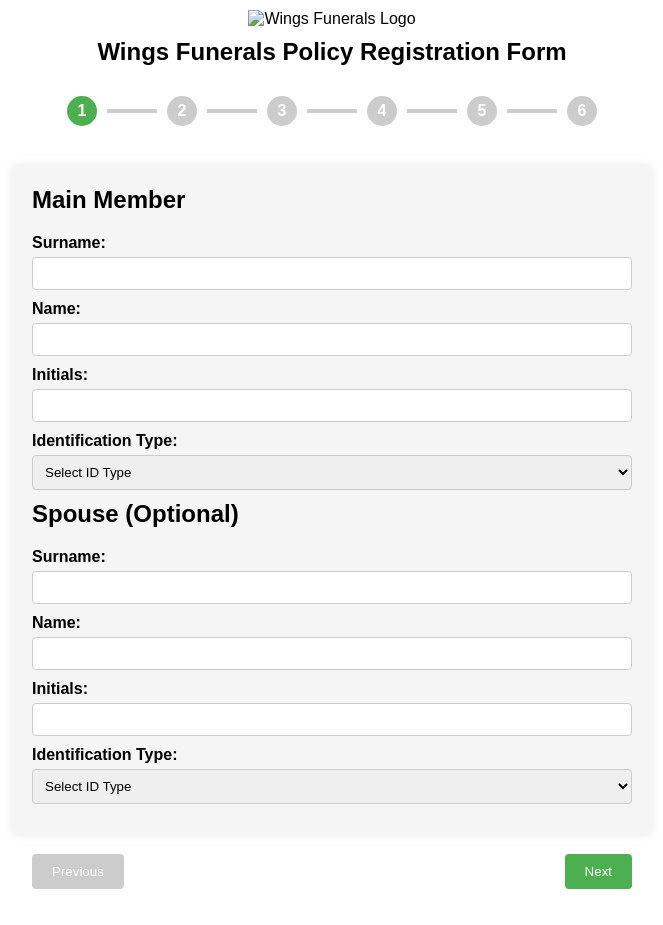
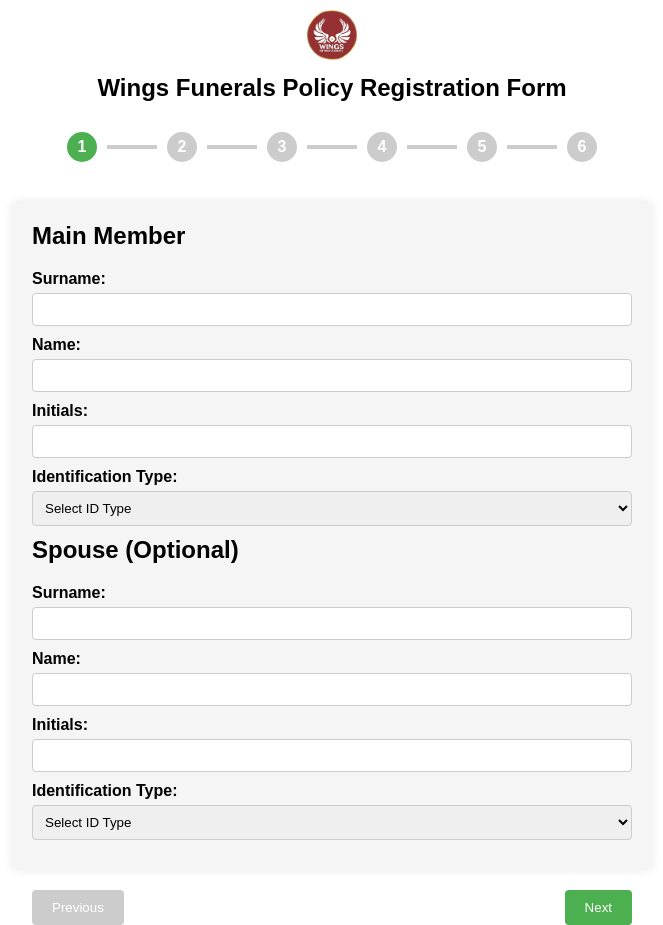
Before and after one commit to seeyouspacecowboy95/Wings-Registration, a plain HTML site: page index.html in a window 1280 px wide. Shown: the whole page, without its empty margins (308-971 px from the left). Before the commit the page ends 889 px from the top, so only its background shows below. Drawn offline with Linux system fonts and the light colour scheme.

Commit message:
Update index.html

```diff
--- a/index.html
+++ b/index.html
@@ -11,7 +11,7 @@
 <body>
     <header>
         <div class="logo">
-            <img src="images/wings.png" alt="Wings Funerals Logo">
+            <img src="wings.png" alt="Wings Funerals Logo">
         </div>
         <h1>Wings Funerals Policy Registration Form</h1>
     </header>
```
